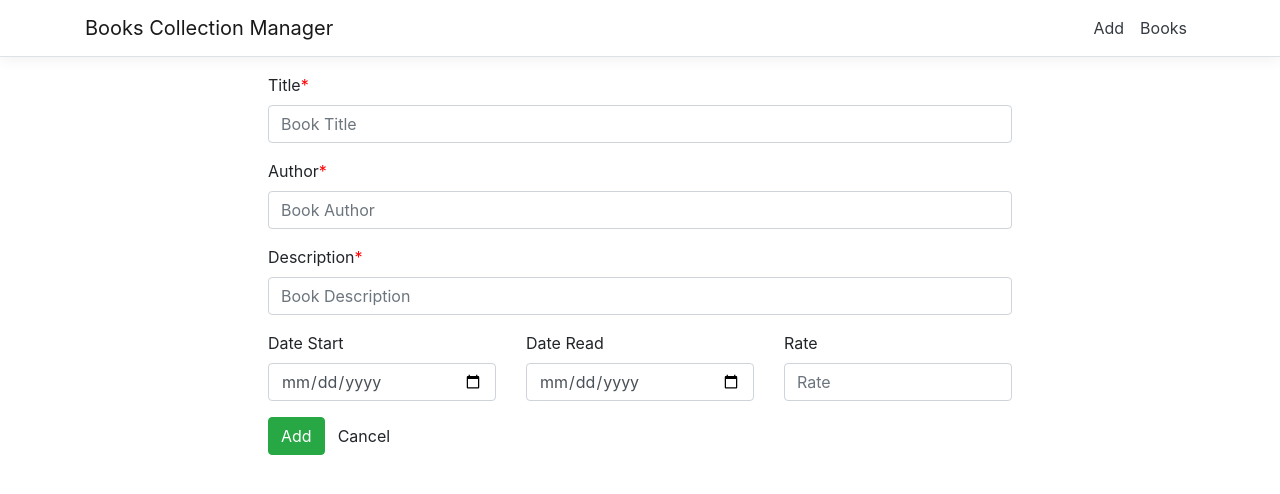
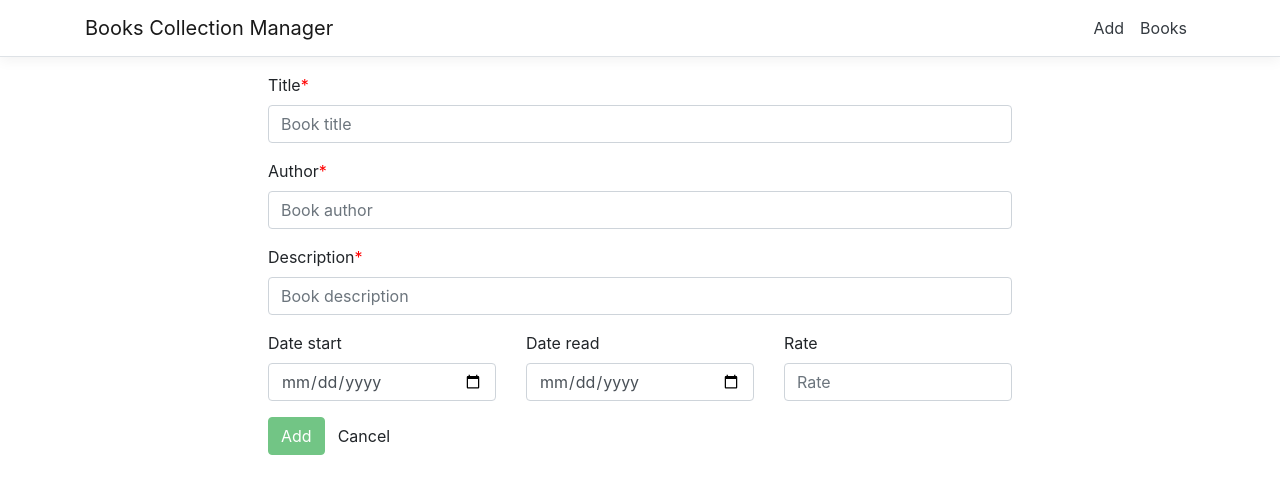
Before and after one commit to abcamitan/DotNetCoreAngular, an Angular app in the folder ClientApp/: page /add-book in a window 1280 px wide. Shown: the top 494 px of the page. Built offline with nearby package versions, Linux system fonts and the light colour scheme.

Commit message:
Implement Error handling in UI and Backend

```diff
--- a/ClientApp/src/app/components/add-book/add-book.component.html
+++ b/ClientApp/src/app/components/add-book/add-book.component.html
@@ -1,39 +1,73 @@
 <div class="add-book">
+    <div *ngIf="showError" class="alert alert-danger" role="alert">
+        No Book was added to your library. Please, try again!
+    </div>
 <form [formGroup]="addBookForm" (ngSubmit)="onSubmit()">
     <div class="form-group">
-        <label for="title" class="required" >Title</label>
-        <input type="text" class="form-control" id="title" formControlName="title" placeholder="Book Title"/>
+        <label for="title" class="required">Title</label>
+        <input type="text" class="form-control" id="title" formControlName="title" placeholder="Book title">
+    </div>
+    <div *ngIf="addBookForm.controls['title'].invalid  && (addBookForm.controls['title'].dirty || addBookForm.controls['title'].touched)" class="alert alert-danger">
+        <div *ngIf="addBookForm.controls['title'].errors.required">
+            Book title is required
+        </div>
     </div>
     <div class="form-group">
-        <label for="author" class="required" >Author</label>
-        <input type="text" class="form-control" id="author" formControlName="author" placeholder="Book Author"/>
+        <label for="author" class="required">Author</label>
+        <input type="text" class="form-control" id="author" formControlName="author" placeholder="Book author">
     </div>
+    <div *ngIf="addBookForm.controls['author'].invalid  && (addBookForm.controls['author'].dirty || addBookForm.controls['author'].touched)" class="alert alert-danger">
+        <div *ngIf="addBookForm.controls['author'].errors.required">
+            Book author is required
+        </div>
+    </div>
+
     <div class="form-group">
-        <label for="description" class="required" >Description</label>
-        <input type="text" class="form-control" id="description" formControlName="description" placeholder="Book Description"/>
+        <label for="description" class="required">Description</label>
+        <input type="text" class="form-control" id="description" formControlName="description" placeholder="Book description">
     </div>
+    <div *ngIf="addBookForm.controls['description'].invalid  && (addBookForm.controls['description'].dirty || addBookForm.controls['description'].touched)" class="alert alert-danger">
+            <div *ngIf="addBookForm.controls['description'].errors.required">
+                Book description is required
+            </div>
+            <div *ngIf="addBookForm.controls['description'].errors.minlength">
+                Description needs to be at least 30 chars
+            </div>
+        </div>
+
     <div class="row">
         <div class="col-md-4 col-xs-4 col-sm-4">
             <div class="form-group">
-                <label for="dateStart">Date Start</label>
-                <input type="date" class="form-control" id="dateStart" formControlName="dateStart" placeholder="Date Start"/>
+                <label for="dateStart">Date start</label>
+                <input type="date"
+                class="form-control"
+                id="dateStart"
+                formControlName="dateStart"
+                placeholder="Date start" />
             </div>
         </div>
         <div class="col-md-4 col-xs-4 col-sm-4">
             <div class="form-group">
-                <label for="dateRead">Date Read</label>
-                <input type="date" class="form-control" id="dateRead" formControlName="dateRead" placeholder="Date Read"/>
+                <label for="dateRead">Date read</label>
+                    <input
+                    type="date"
+                    class="form-control"
+                    id="dateRead"
+                    formControlName="dateRead"
+                    placeholder="Date read" />
             </div>
         </div>
         <div class="col-md-4 col-xs-4 col-sm-4">
             <div class="form-group">
                 <label for="rate">Rate</label>
-                <input type="number" min="0" max="5" class="form-control" id="rate" formControlName="rate" placeholder="Rate"/>
+                <input type="number" min="0" max="5" class="form-control"
+                id="rate"  formControlName="rate" placeholder="Rate" />
             </div>
         </div>
     </div>
 
-    <button class="btn btn-success" type="submit">Add</button>
+    <button class="btn btn-success" type="submit" [disabled]="addBookForm.pristine || addBookForm.invalid">Add</button>
     <button class="btn btn-default" [routerLink]="['/books']">Cancel</button>
+
 </form>
 </div>
--- a/ClientApp/src/app/components/add-book/add-book.component.ts
+++ b/ClientApp/src/app/components/add-book/add-book.component.ts
@@ -11,24 +11,27 @@ import { Router } from '@angular/router';
 export class AddBookComponent implements OnInit {
 
   addBookForm: FormGroup;
+  showError: boolean = false;
 
   constructor(private service: BookService, private fb: FormBuilder, private router: Router) { }
 
   ngOnInit() {
     this.addBookForm = this.fb.group({
-      id: [Math.floor(Math.random()*1000)],
-      title: [null, Validators.required],
-      author: [null, Validators.required],
-      description: [null, Validators.compose([Validators.required,Validators.minLength(30)])],
-      rate: [null],
-      dateStart: [null],
-      dateRead: [null],
-    });
+      id:[Math.floor(Math.random()*1000)],
+      title:[null, Validators.required],
+      author:[null, Validators.required],
+      description:[null, Validators.compose([Validators.required, Validators.minLength(30)])],
+      rate:[null],
+      dateStart:[null],
+      dateRead:[null],
+    })
   }
 
   onSubmit(){
-    this.service.addBook(this.addBookForm.value).subscribe(data =>{
+    this.service.addBook(this.addBookForm.value).subscribe(data => {
       this.router.navigate(["/books"]);
-    });
+    }, error => {
+      this.showError = true;
+    })
   }
 }
--- a/ClientApp/src/app/services/book.service.ts
+++ b/ClientApp/src/app/services/book.service.ts
@@ -15,7 +15,7 @@ export class BookService {
   }
 
   addBook(book: Book) {
-    return this.http.post(this._baseURL+"AddBook", book);
+    return this.http.post(this._baseURL+"AddBook/", book);
   }
 
   updateBook(book: Book){
```
Also changed, not shown: 2 other files (tests, documents, lock files or other folders).
